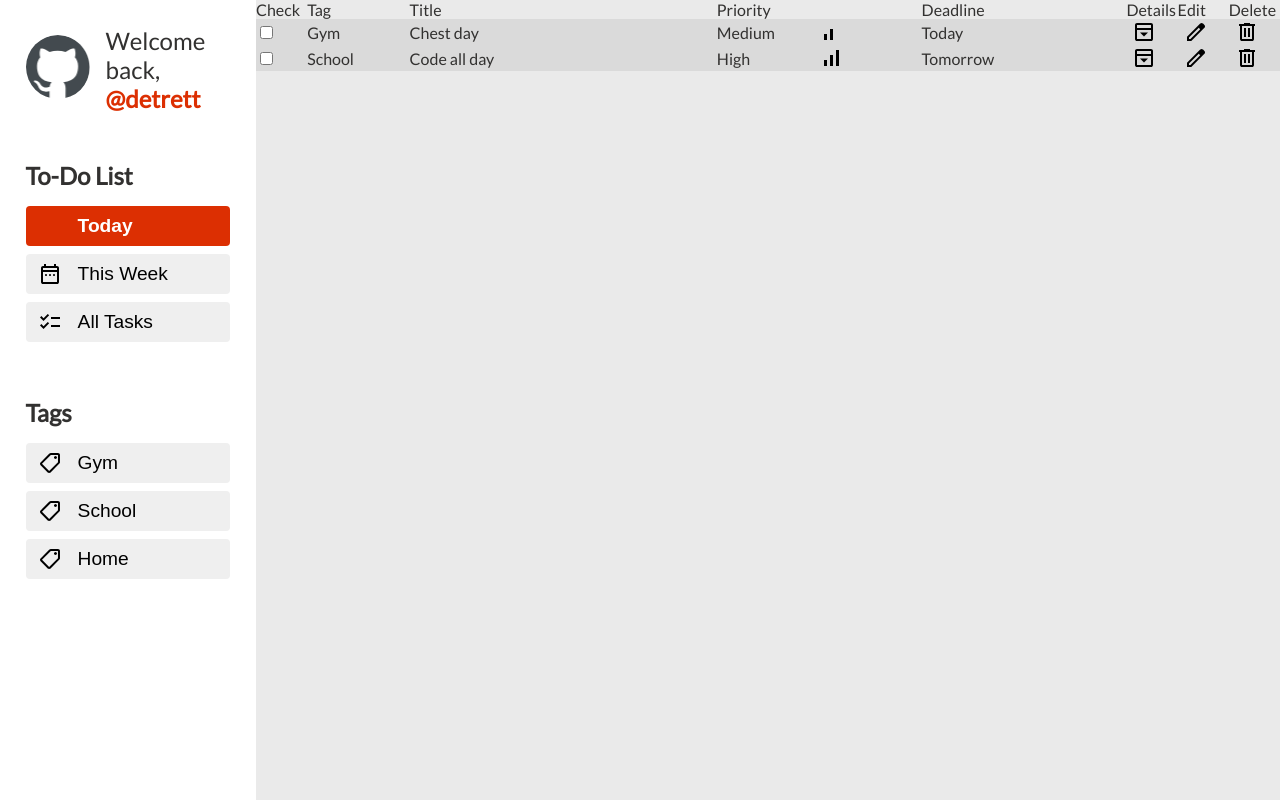
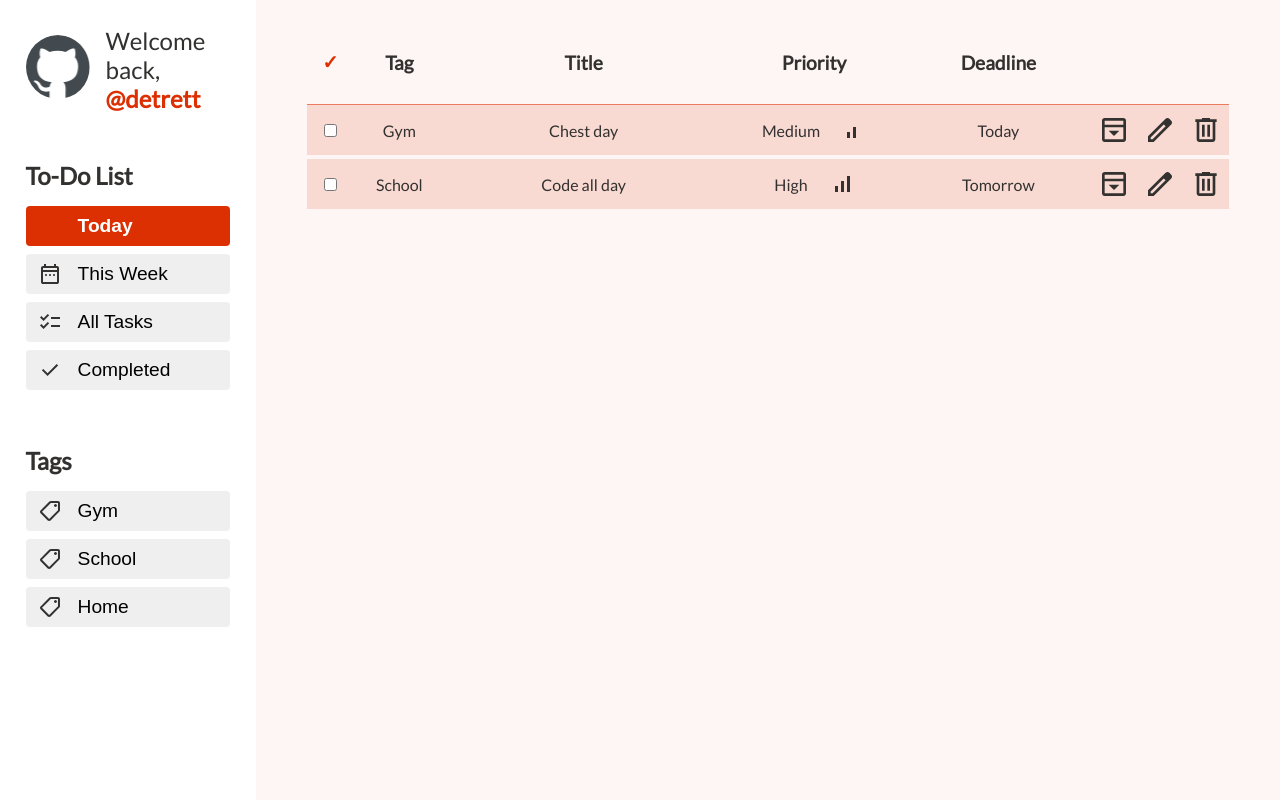
Before and after one commit to detrett/to-do-list, a website built with webpack: page src/template.html in a window 1280 px wide. Built offline with nearby package versions, Linux system fonts and the light colour scheme; files whose address does not match are found by name.

Commit message:
style: improve design

```diff
--- a/src/styles.css
+++ b/src/styles.css
@@ -90,6 +90,7 @@ body {
   min-height: 100vh;
   font-family: 'Lato';
   color: var(--neutralPrimary);
+  background-color: var(--themeLighterAlt);
 }
 
 #sidebar {
@@ -98,9 +99,10 @@ body {
   flex-direction: column;
   gap: 3rem;
 
-  margin: auto;
-  margin-block-start: 10%;
-  width: 80%;
+  padding-inline: 10%;
+  padding-block-start: 10%;
+  width: 100%;
+  min-height: 100vh;
 
   & #welcome-block {
     display: flex;
@@ -126,6 +128,11 @@ body {
       filter: invert(17%) sepia(5%) saturate(234%) hue-rotate(349deg) brightness(96%) contrast(91%);
 
       &:hover {
+        /* Turn icon light orange */
+        filter: invert(50%) sepia(69%) saturate(458%) hue-rotate(324deg) brightness(102%) contrast(84%);
+      }
+
+      &:active {
         /* Turn icon orange */
         filter: invert(34%) sepia(84%) saturate(6250%) hue-rotate(5deg) brightness(90%) contrast(98%);
       }
@@ -160,7 +167,7 @@ body {
           }
         }
 
-        &:hover:not(.active) {
+        &:hover:not(.active), &:focus:not(.active) {
           background-color: var(--themeTertiary);
           color: var(--white);
 
@@ -168,9 +175,21 @@ body {
             /* Turn icon white */
             filter: invert(100%) sepia(88%) saturate(2%) hue-rotate(200deg) brightness(106%) contrast(101%);
           }
+
+          &:active {
+            background-color: var(--themePrimary);
+            color: var(--white);
+
+            &>span.icon {
+              /* Turn icon white */
+              filter: invert(100%) sepia(88%) saturate(2%) hue-rotate(200deg) brightness(106%) contrast(101%);
+            }
+          }
+        }
         }
 
-      }
+
+
     }
   }
 
@@ -181,17 +200,38 @@ body {
 }
 
 #main-container {
-  background-color: var(--neutralLight);
+  margin: auto;
+  width: 90%;
+  min-height: 100vh;
+  background-color: var(--themeLighterAlt);
 
   & #header>ul {
     display: grid;
     grid-template-columns: 1fr 2fr 6fr 4fr 4fr 1fr 1fr 1fr;
     align-items: center;
+    font-weight: 600;
+    font-size: 1.2rem;
+    border-bottom: 1px solid var(--themeTertiary);
+    padding-block: 50px 30px;
+
+    & li {
+      justify-self: center;
+    }
+
+    & li:first-child {
+      color: var(--themePrimary);
+    }
+  }
+
+  & ul.task-list {
+    display: grid;
+    gap: 0.25rem;
   }
 
   /* Task */
   & li.task {
-    background-color: var(--neutralQuaternaryAlt);
+    background-color: var(--themeLighter);
+    border-top: none;
 
     &.checked {
       text-decoration: line-through;
@@ -205,10 +245,12 @@ body {
       & li {
         display: flex;
         align-items: center;
+        justify-self: center;
+        padding-block: 8px;
 
         &.priority {
-          display: grid;
-          grid-template-columns: 1fr 1fr;
+          display: flex;
+          gap: 1rem;
 
           &.high>span {
             background-image: url(icons/high.svg);
@@ -227,7 +269,22 @@ body {
           display: flex;
           align-items: center;
           border: none;
+          border-radius: 4px;
           background-color: transparent;
+
+          &:hover, &:focus {
+            background-color: var(--themeLight);
+          }
+          &:active {
+            background-color: var(--themeTertiary);
+          }
+
+          & .icon {
+            width: 32px;
+            height: 32px;
+            /* Turn icon gray */
+            filter: invert(17%) sepia(5%) saturate(234%) hue-rotate(349deg) brightness(96%) contrast(91%);
+          }
 
           /* Collapsible button */
           &.collapsible {
@@ -248,8 +305,9 @@ body {
   & div.details-content {
     display: none;
     overflow: hidden;
-    color: white;
-    background-color: #000000;
+    color: var(--neutralPrimary);
+    background-color: var(--neutralLighterAlt);
+    padding: 12px 24px;
   }
 }
 
@@ -260,6 +318,12 @@ body {
   width: 24px;
   height: 24px;
   display: inline-block;
+  /*Make icons scalable*/
+  background-repeat: no-repeat;
+  background-position: center center;
+  background-size: cover;
+  /*Gray by default*/
+  filter: invert(17%) sepia(5%) saturate(234%) hue-rotate(349deg) brightness(96%) contrast(91%);
 
   &.icon-today {
     background-image: url(icons/today.svg);
@@ -271,6 +335,10 @@ body {
 
   &.icon-task-list {
     background-image: url(icons/task-list.svg);
+  }
+
+  &.icon-done {
+    background-image: url(icons/done.svg);
   }
 
   &.icon-tag {
@@ -288,6 +356,7 @@ body {
 
 /* Checkbox */
 input[type=checkbox] {
+  opacity: 1;
   accent-color: var(--themePrimary);
 }
 
--- a/src/template.html
+++ b/src/template.html
@@ -32,6 +32,9 @@
                 <li>
                     <button id="all-tasks"><span class="icon icon-task-list"></span>All Tasks</button>
                 </li>
+                <li>
+                    <button id="done"><span class="icon icon-done"></span>Completed</button>
+                </li>
             </ul>
         </div>
 
@@ -48,14 +51,14 @@
     <div id="main-container">
         <div id="header">
             <ul>
-                <li>Check</li>
+                <li>✓</li>
                 <li>Tag</li>
                 <li>Title</li>
                 <li>Priority</li>
                 <li>Deadline</li>
-                <li>Details</li>
-                <li>Edit</li>
-                <li>Delete</li>
+                <li></li>
+                <li></li>
+                <li></li>
             </ul>
         </div>
 
```
Also changed, not shown: src/icons/done.svg (added).
